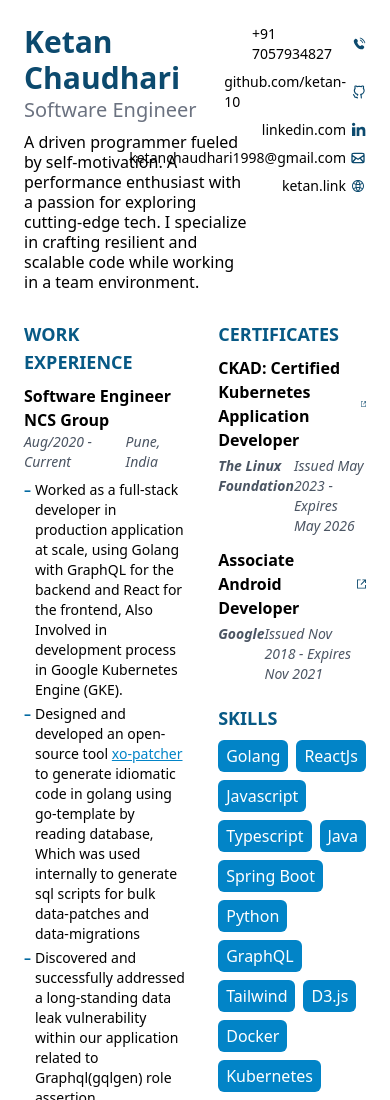
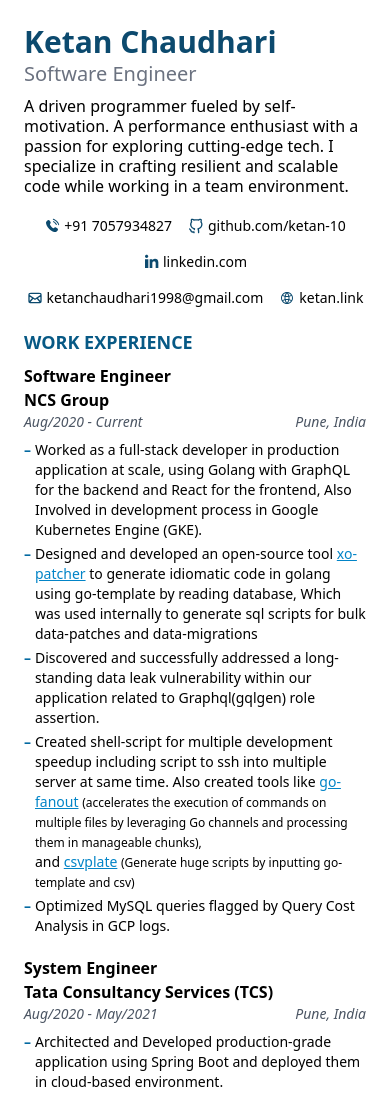
Before and after one commit to ketan-10/resume, a website built with Vite: page index.html in a window 390 px wide. Shown: the top 1100 px of the page. Built offline with nearby package versions, Linux system fonts and the light colour scheme.

Commit message:
responsive

```diff
--- a/index.html
+++ b/index.html
@@ -11,8 +11,8 @@
 
 <body class="flex justify-center ">
   <div class="flex flex-col gap-5 max-w-5xl p-6 w-full">
-    <div class="flex w-full">
-      <div class="w-2/3">
+    <div class="flex flex-col w-full gap-3 sm:flex-row">
+      <div class="w-full sm:w-2/3">
         <h1 class="text-3xl text-sky-900 font-semibold">Ketan Chaudhari</h1>
         <h2 class="text-xl text-gray-500">Software Engineer</h2>
         <p class="py-2 leading-5">A driven programmer fueled by self-motivation. A performance enthusiast with a passion
@@ -20,51 +20,51 @@
           cutting-edge tech. I specialize in crafting resilient and scalable code while working in a team environment.
         </p>
       </div>
-      <div class="w-1/3 flex flex-col items-end text-sm gap-2">
+      <div class="w-full flex text-sm justify-center flex-wrap gap-4 sm:w-1/3 sm:flex-col sm:items-end sm:gap-2">
 
         <a href="tel:+917057934827" target="_blank">
-          <div class="flex items-center gap-1">
-            <div>+91 7057934827</div>
+          <div class="flex items-center gap-1 sm:flex-row-reverse">
             <div class="flex w-4 h-4 justify-center">
               <img class="w-full h-full align-text-bottom" src="./icnos/phone.svg" />
             </div>
+            <div>+91 7057934827</div>
           </div>
         </a>
         <a href="https://www.github.com/ketan-10" target="_blank">
-          <div class="flex items-center gap-1">
-            <div>github.com/ketan-10</div>
+          <div class="flex items-center gap-1 sm:flex-row-reverse">
             <div class="flex w-4 h-4 justify-center">
               <img class="w-full h-full align-text-bottom" src="./icnos/github.svg" />
             </div>
+            <div>github.com/ketan-10</div>
           </div>
         </a>
         <a href="https://www.linkedin.com/in/ketan-chaudhari-063233150/" target="_blank">
-          <div class="flex items-center gap-1">
-            <div>linkedin.com</div>
+          <div class="flex items-center gap-1 sm:flex-row-reverse">
             <div class="flex w-4 h-4 justify-center">
               <img class="w-full h-full align-text-bottom" src="./icnos/linkedin.svg" />
             </div>
+            <div>linkedin.com</div>
           </div>
         </a>
         <a href="mailto:ketanchaudhari1998@gmail.com" target="_blank">
-          <div class="flex items-center gap-1">
-            <div>ketanchaudhari1998@gmail.com</div>
+          <div class="flex items-center gap-1 sm:flex-row-reverse">
             <div class="flex w-4 h-4 justify-center">
               <img class=" w-full h-full align-text-bottom" src="./icnos/mail.svg" />
             </div>
+            <div>ketanchaudhari1998@gmail.com</div>
           </div>
         </a>
         <a href="https://www.ketan.link" target="_blank">
-          <div class="flex items-center gap-1">
-            <div>ketan.link</div>
+          <div class="flex items-center gap-1 sm:flex-row-reverse">
             <div class="flex w-4 h-4 justify-center">
               <img class="w-full h-full align-text-bottom" src="./icnos/web.svg" />
             </div>
+            <div>ketan.link</div>
           </div>
         </a>
       </div>
     </div>
-    <div class="flex w-full gap-8">
+    <div class="flex flex-col w-full gap-8 sm:flex-row">
       <div class="w-full flex flex-col gap-5">
         <div>
           <h1 class="text-lg uppercase font-black text-sky-800">Work experience</h1>
--- a/main.css
+++ b/main.css
@@ -23,3 +23,9 @@
 html {
     overflow-y: scroll;
 }
+
+@media print {
+    body {
+        -webkit-print-color-adjust: exact;
+    }
+}
```
